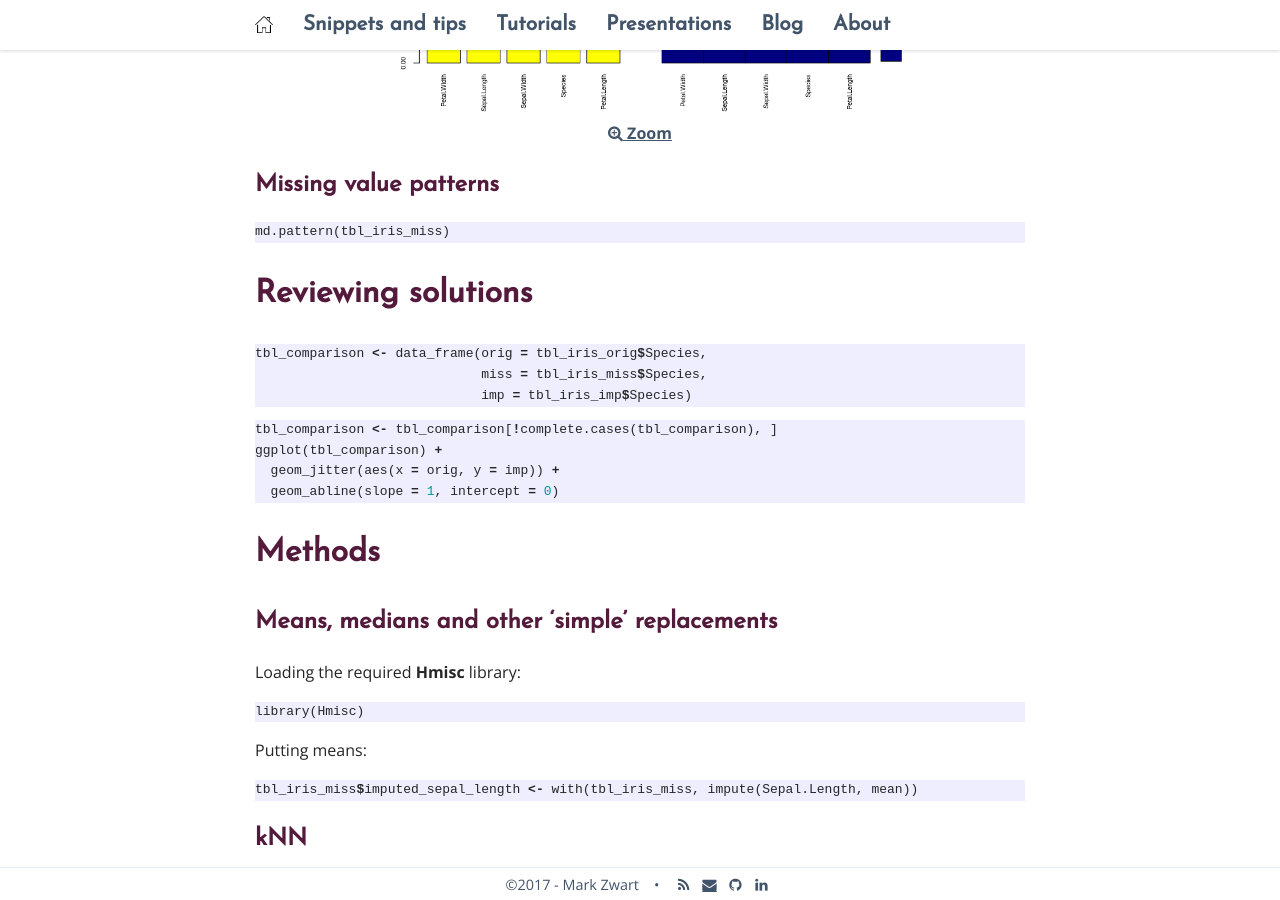
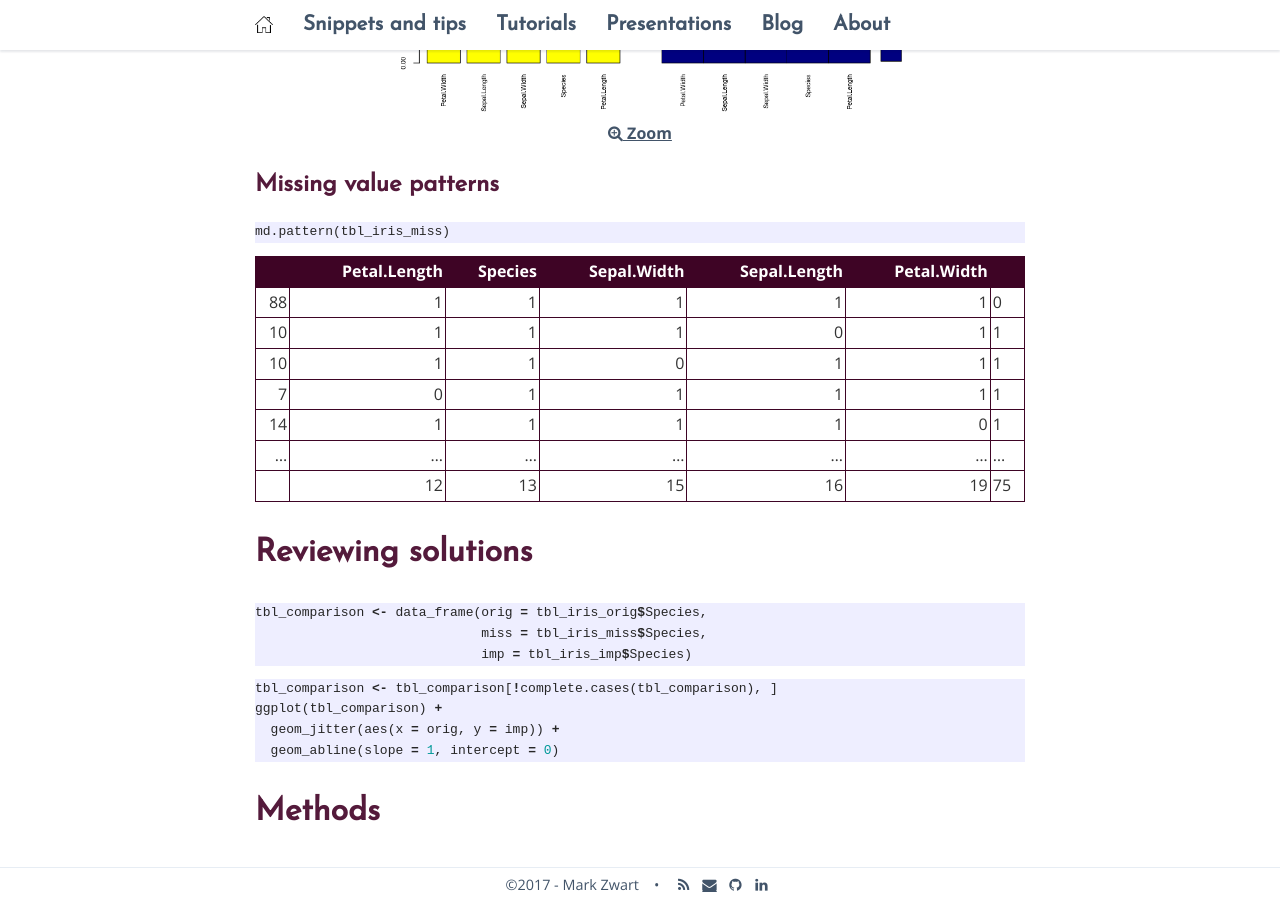
Before and after one commit to mark-me/mark-me.github.io, a Jekyll site: the page built from _pages/tutorials/impute-missings/impute-missings.md, in a window 1280 px wide and 900 px high, scrolled down 1488 px. Built offline with Jekyll 4.4.1, drawn with Linux system fonts in a browser that asks for light colours; nearby versions of some CDN libraries; comment, search, counter and statistics services are not loaded.

Commit message:
Update impute-missings.md

````diff
--- a/_pages/tutorials/impute-missings/impute-missings.md
+++ b/_pages/tutorials/impute-missings/impute-missings.md
@@ -46,6 +46,16 @@ mice_plot <- aggr(tbl_iris_miss, col = c("navyblue", "yellow"),
 ```
 md.pattern(tbl_iris_miss)
 ```
+
+|  |Petal.Length|Species|Sepal.Width|Sepal.Length|Petal.Width|
+| ---: | ---: | ---: | ---: | ---: | ---: |
+|88|1|1|1|1|1|0|
+|10|1|1|1|0|1|1|
+|10|1|1|0|1|1|1|
+| 7|0|1|1|1|1|1|
+|14|1|1|1|1|0|1|
+|...|...|...|...|...|...|...|
+|  |12|13|15|16|19|75|
 
 # Reviewing solutions
 
````
